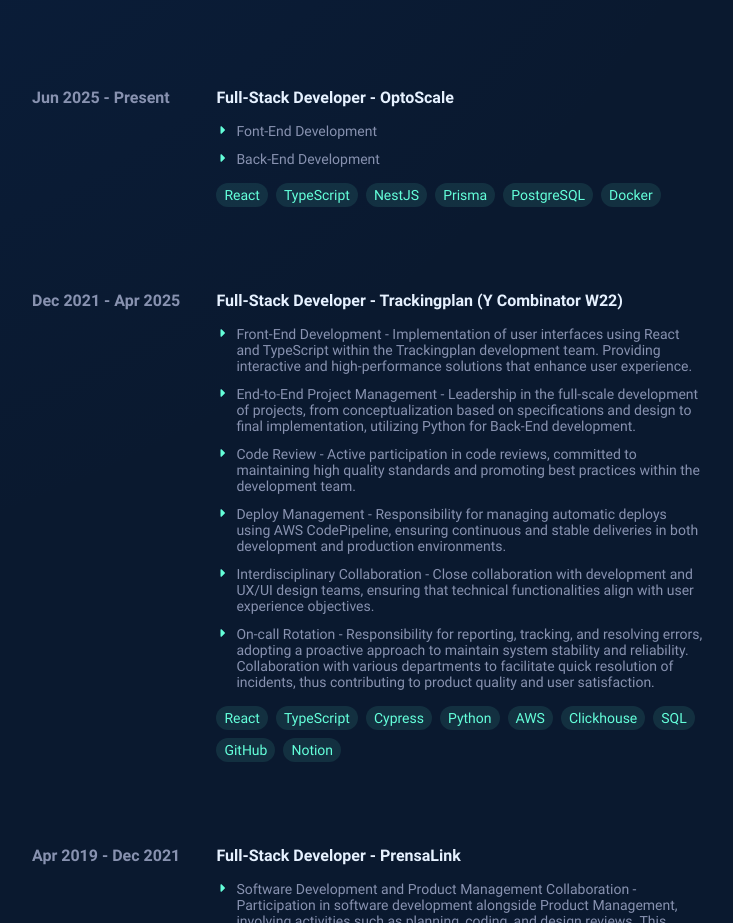
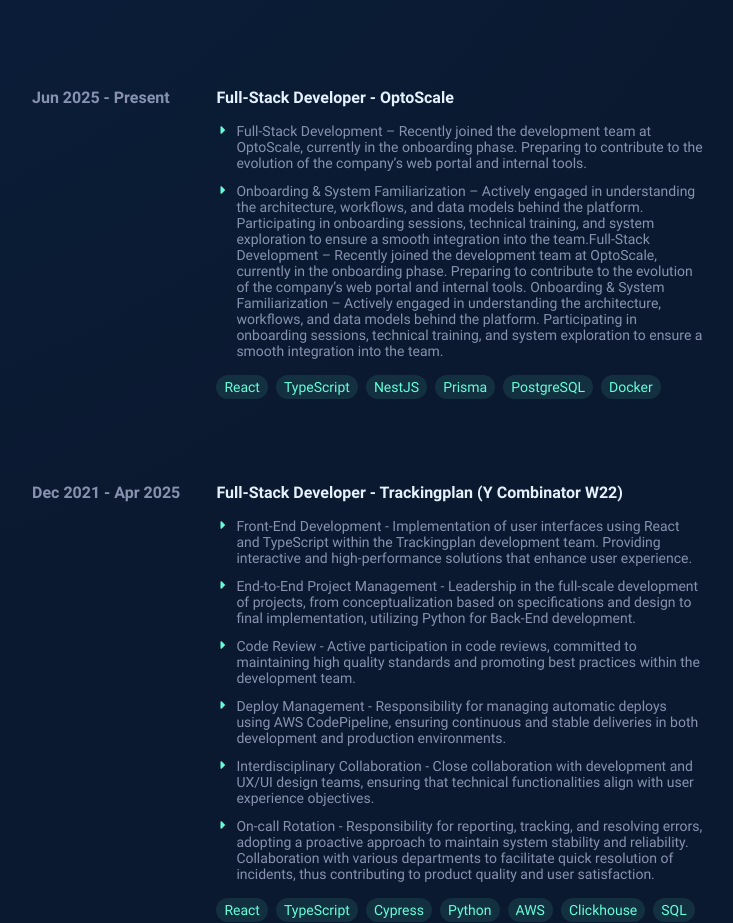
Before and after one commit to JordiLakland/resume-jordi-canto-galvez, a React (Vite) app: page / in a window 1280 px wide. Shown: the part 780-1703 px from the top of the page, without its empty margins (464-1197 px from the left). Built offline with nearby package versions, Linux system fonts and the light colour scheme.

Commit message:
Align new role experience with Linkedin Description

```diff
--- a/src/data/experience.ts
+++ b/src/data/experience.ts
@@ -12,7 +12,10 @@
     role: "Full-Stack Developer",
     company: "OptoScale",
     companyLink: "https://optoscale.no/?lang=en",
-    roleFunctions: ["Font-End Development", "Back-End Development"],
+    roleFunctions: [
+        "Full‑Stack Development – Recently joined the development team at OptoScale, currently in the onboarding phase. Preparing to contribute to the evolution of the company’s web portal and internal tools.",
+        "Onboarding & System Familiarization – Actively engaged in understanding the architecture, workflows, and data models behind the platform. Participating in onboarding sessions, technical training, and system exploration to ensure a smooth integration into the team.Full‑Stack Development – Recently joined the development team at OptoScale, currently in the onboarding phase. Preparing to contribute to the evolution of the company’s web portal and internal tools. Onboarding & System Familiarization – Actively engaged in understanding the architecture, workflows, and data models behind the platform. Participating in onboarding sessions, technical training, and system exploration to ensure a smooth integration into the team.",
+    ],
     labels: ["React", "TypeScript", "NestJS", "Prisma", "PostgreSQL", "Docker"],
 };
 
```
